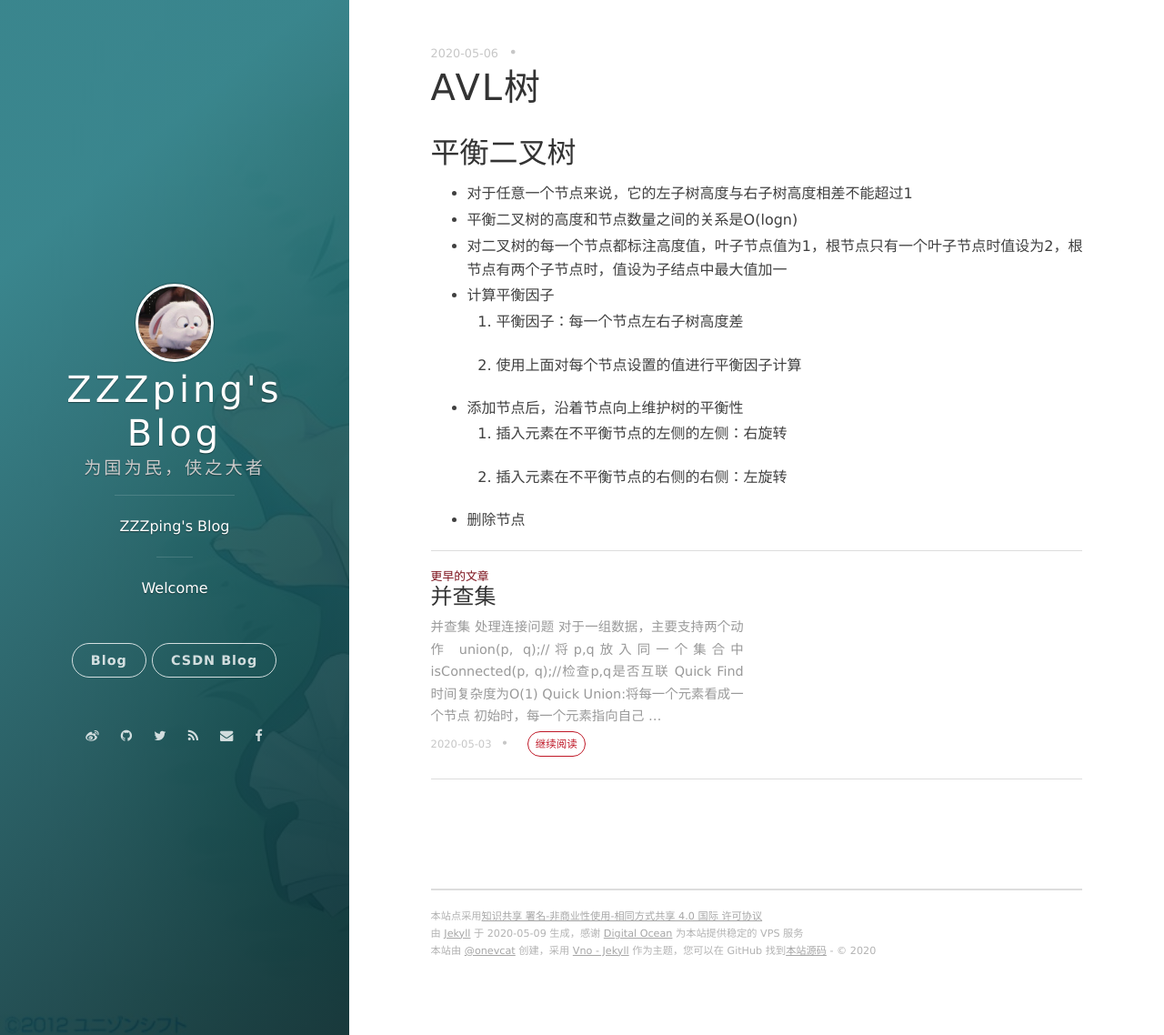
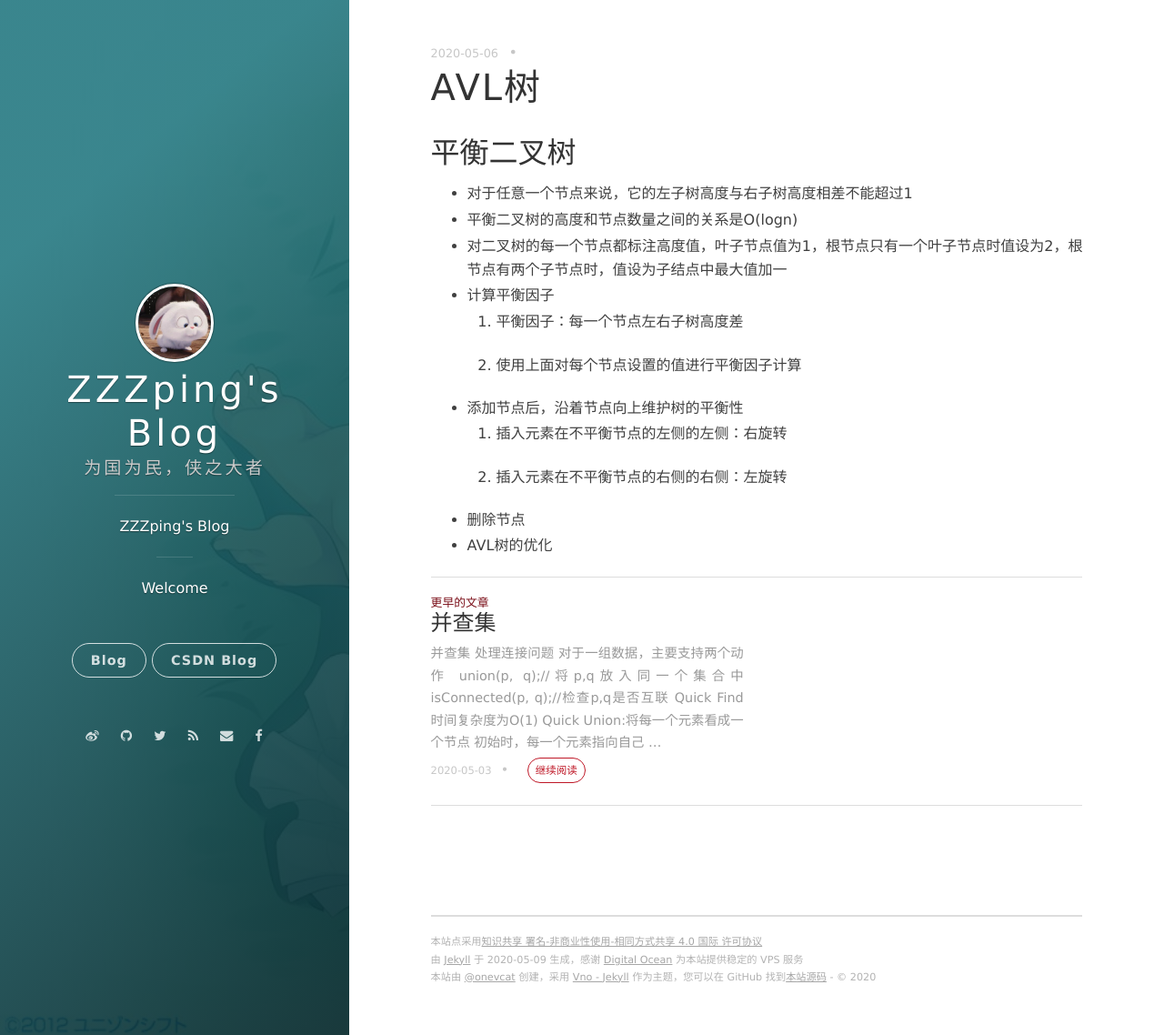
Before and after one commit to ZZZping/ZZZping.github.io, a Jekyll site: the page built from _posts/2020-05-06-玩转数据结构-AVL树.md, in a window 1280 px wide and 1138 px high. Shown: the whole window at 91% size. Built offline with Jekyll 4.4.1, drawn with Linux system fonts in a browser that asks for light colours; nearby versions of some CDN libraries; comment, search, counter and statistics services are not loaded.

```diff
--- a/_posts/2020-05-06-玩转数据结构-AVL树.md
+++ b/_posts/2020-05-06-玩转数据结构-AVL树.md
@@ -20,3 +20,4 @@
    2. 插入元素在不平衡节点的右侧的右侧：左旋转
 
 + 删除节点
++ AVL树的优化
```
